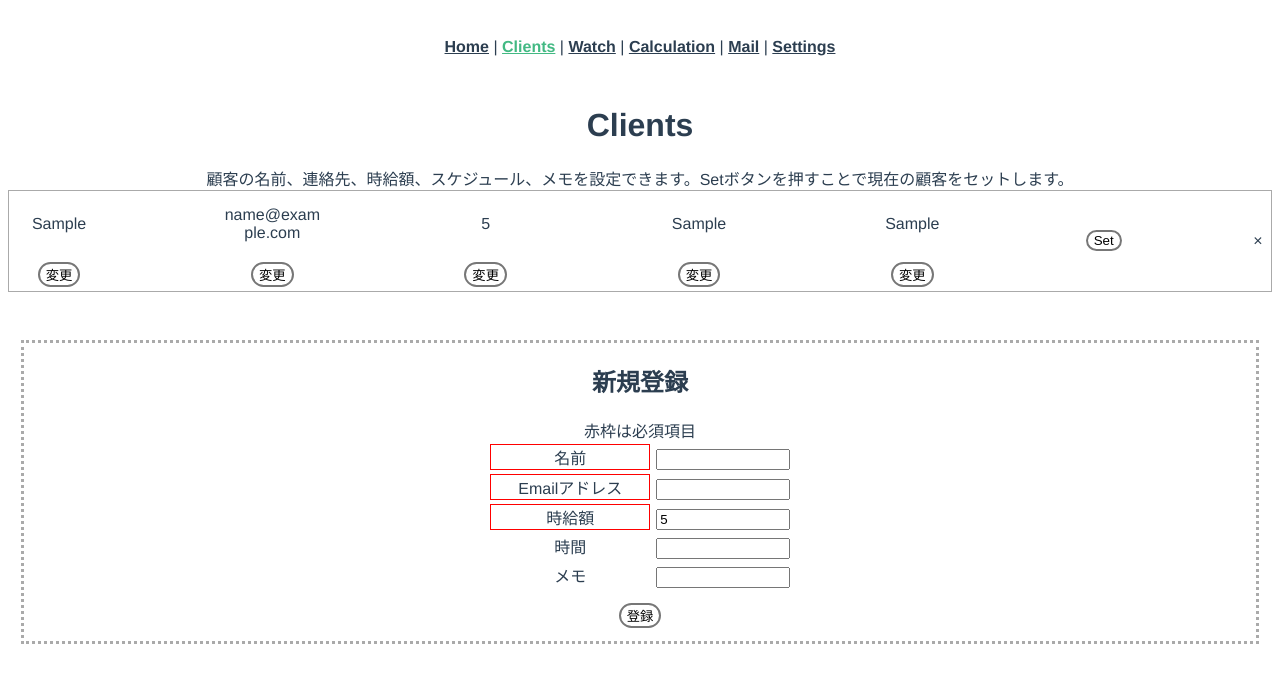
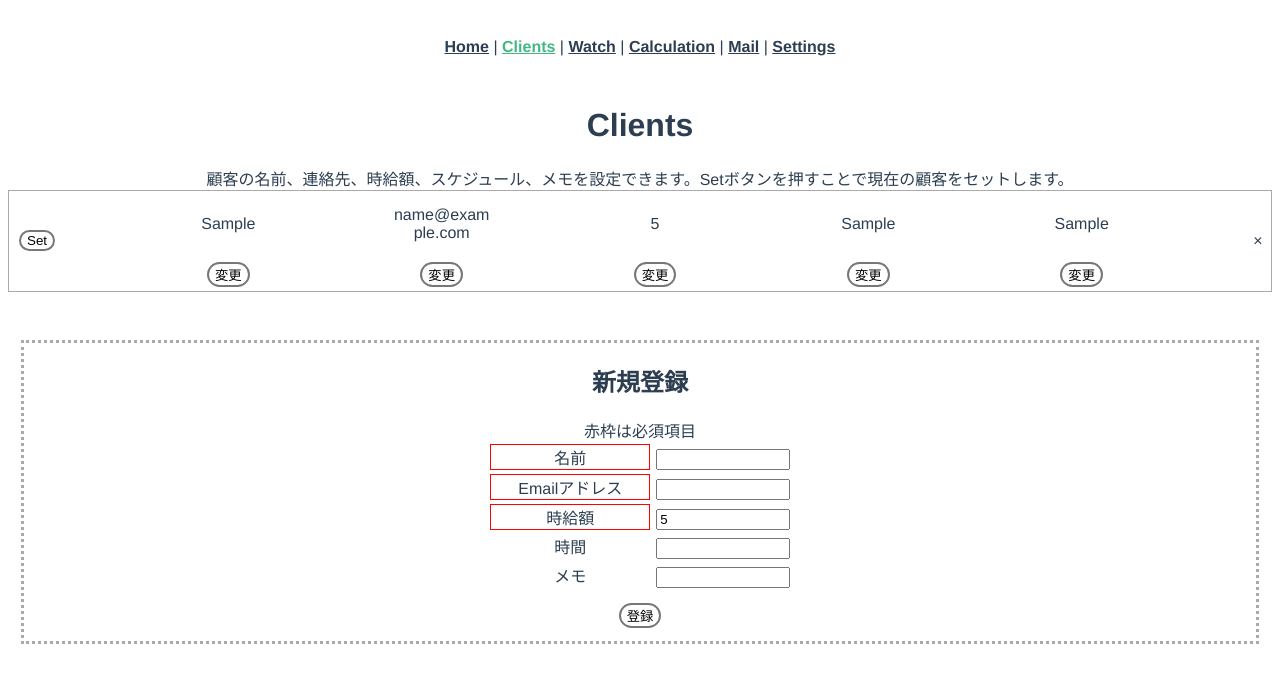
Before and after one commit to aiwaka/tutor_tools, a Vue app: page /clients in a window 1280 px wide. Both pictures are taken after typing "Sample", "name@example.com", "5", "Sample", "Sample" into the empty fields and a click on the button "登録". Shown: the top 682 px of the page. Built offline with nearby package versions, Linux system fonts and the light colour scheme.

Commit message:
set button position changed

```diff
--- a/src/components/ClientDataRow.vue
+++ b/src/components/ClientDataRow.vue
@@ -1,14 +1,16 @@
 <template>
   <!--clientデータを表示する行. それぞれのデータはBlockWithChangerを使って変更可能なようにする.-->
   <div class="client-data-row">
+    <div class="set-button">
+      <button :disabled="currentClientId === dataId" v-on:click.prevent="setCurrentClient">Set</button>
+    </div>
+
     <BlockWithChanger class="content-name" :text="clientData.name" v-on:text-changed="changeName"/>
     <BlockWithChanger class="content-email" :text="clientData.email" v-on:text-changed="changeEmail"/>
     <BlockWithChanger class="content-pay" :text="clientData.pay" :inputType="'number'" v-on:text-changed="changePay"/>
     <BlockWithChanger class="content-schedule" :text="clientData.schedule" v-on:text-changed="changeSchedule"/>
     <BlockWithChanger class="content-memo" :text="clientData.memo" v-on:text-changed="changeMemo"/>
-    <div class="set-button">
-      <button :disabled="currentClientId === dataId" v-on:click.prevent="setCurrentClient">Set</button>
-    </div>
+
     <div class="eraser" v-on:click.prevent="clickDeleteButton">×</div>
   </div>
 </template>
```
